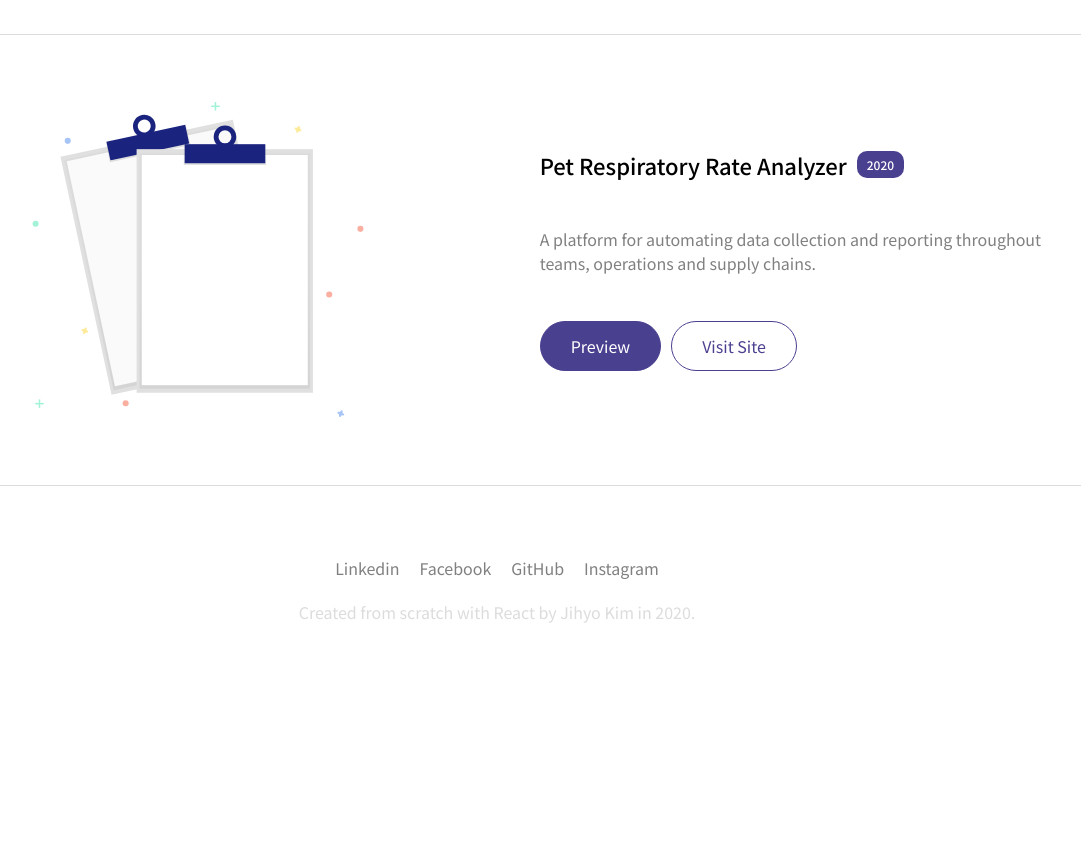
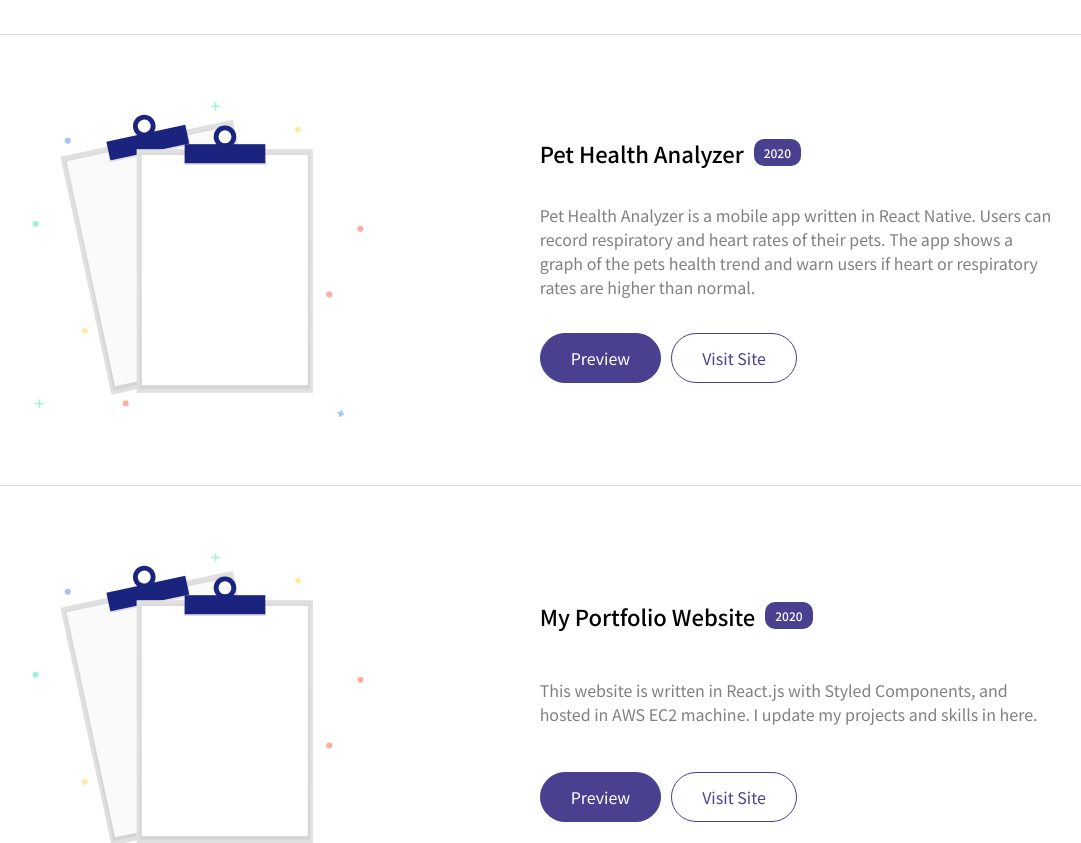
Before and after one commit to kimjihyo/portfolio, a React (Create React App) app: page / in a window 1280 px wide. Shown: the part 1560-2403 px from the top of the page, without its empty margins (143-1224 px from the left). Before the commit the page ends 2286 px from the top, so only its background shows below. Built offline with nearby package versions, Linux system fonts and the light colour scheme; the HTML template or start-up script is replaced by a standard one.

Commit message:
updated descriptions

```diff
--- a/src/components/Header.tsx
+++ b/src/components/Header.tsx
@@ -115,7 +115,6 @@ const Header = () => {
           <NavigationButton>SKILLS</NavigationButton>
           <NavigationButton>PORTFOLIO</NavigationButton>
           <NavigationButton>PRICING</NavigationButton>
-          <NavigationButton>한국어</NavigationButton>
         </NavigationButtonsWrapper>
       </Wrapper>
     </Appbar>
--- a/src/containers/Home.tsx
+++ b/src/containers/Home.tsx
@@ -112,7 +112,10 @@ const Home = () => {
       img: '',
       title: 'BullStock AI',
       description:
-        'A platform for automating data collection and reporting throughout teams, operations and supply chains.',
+        'BullStock AI is a mobile app that shows predictions for \
+        NASDAQ stock prices written in React Native. I was responsible for \
+        frontend and machine learning part. I utilized a Long Short Term Memory \
+        (LSTM) model to implement the AI that predicts stock prices',
       year: '2020',
       onPreviewButtonPress: () => {
         console.log('Stock Market Predictor iOS App Preview Pressed');
@@ -123,9 +126,26 @@ const Home = () => {
     },
     {
       img: '',
-      title: 'Pet Respiratory Rate Analyzer',
+      title: 'Pet Health Analyzer',
       description:
-        'A platform for automating data collection and reporting throughout teams, operations and supply chains.',
+        'Pet Health Analyzer is a mobile app written in React Native. \
+        Users can record respiratory and heart rates of their pets. \
+        The app shows a graph of the pets health trend and warn users \
+        if heart or respiratory rates are higher than normal.',
+      year: '2020',
+      onPreviewButtonPress: () => {
+        console.log('Stock Market Predictor iOS App Preview Pressed');
+      },
+      onVisitSitePress: () => {
+        console.log('Stock Market Predictor iOS App Visit Site Pressed');
+      },
+    },
+    {
+      img: '',
+      title: 'My Portfolio Website',
+      description:
+        'This website is written in React.js with Styled Components, \
+        and hosted in AWS EC2 machine. I update my projects and skills in here.',
       year: '2020',
       onPreviewButtonPress: () => {
         console.log('Stock Market Predictor iOS App Preview Pressed');
```
